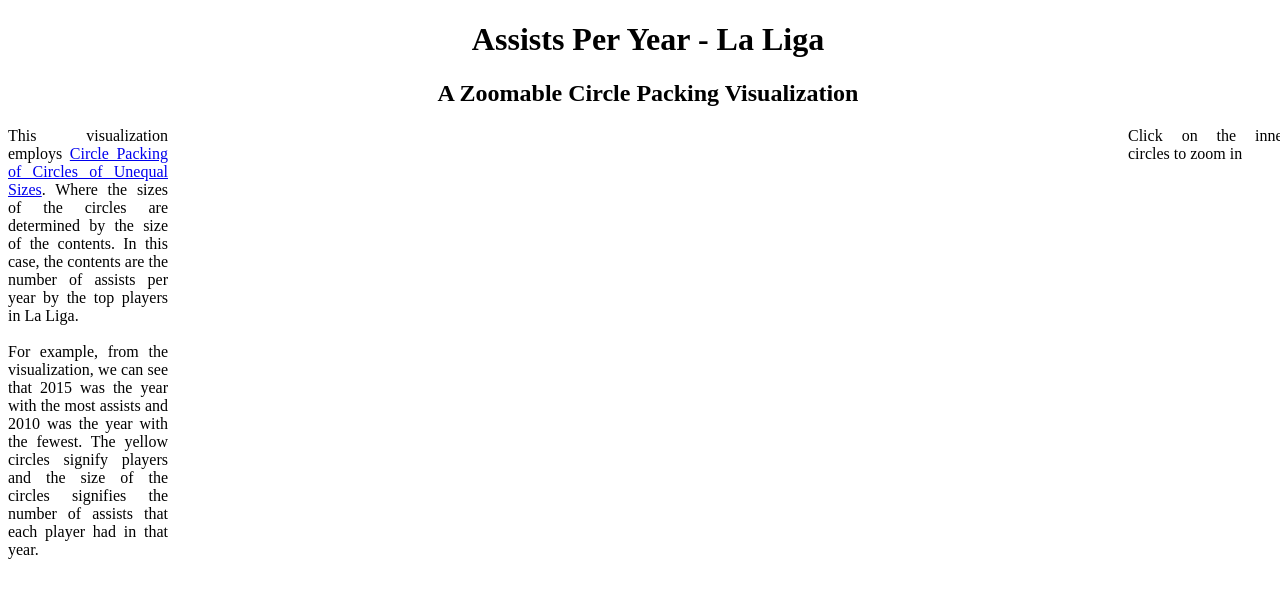
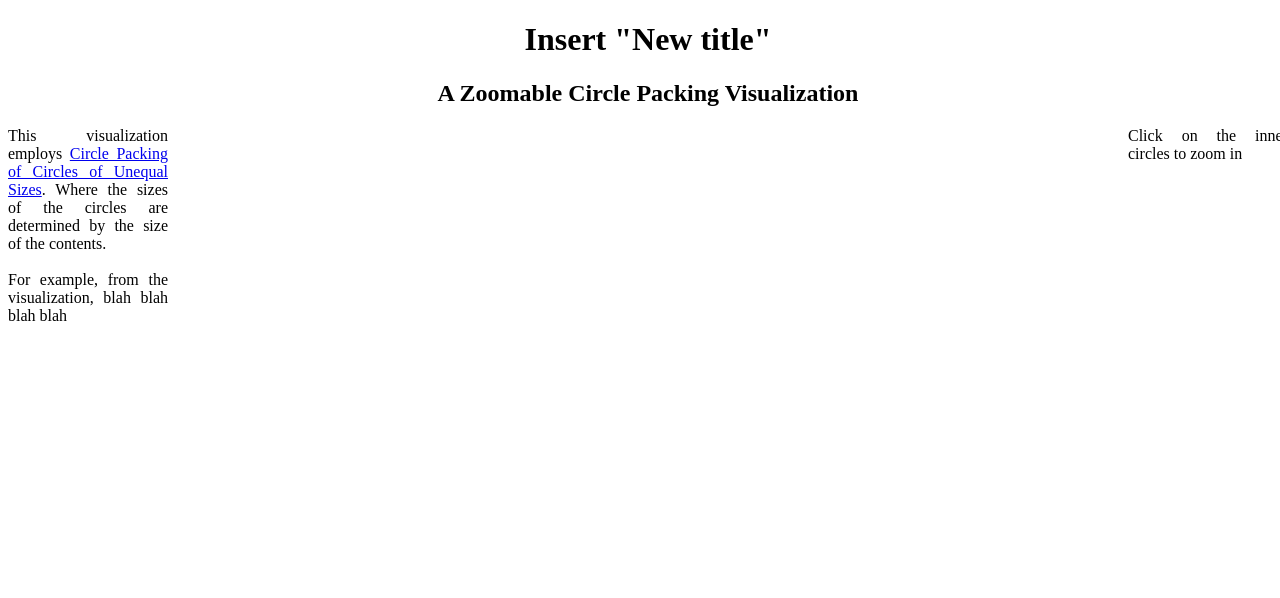
Before and after one commit to Ostruktur/API-lab, a plain HTML site: page MartinsFolder/Example 1/index.html in a window 1280 px wide. Drawn offline with nearby package versions, Linux system fonts and the light colour scheme; no server answers; a script that the page names is missing.

Commit message:
update ex1
update on comments and change of certain css-values

```diff
--- a/MartinsFolder/Example 1/index.html
+++ b/MartinsFolder/Example 1/index.html
@@ -11,12 +11,12 @@
 <script type="text/javascript" src="https://s3-us-west-2.amazonaws.com/s.cdpn.io/565729/underscore-min.js">
 </script>
 <script src="//d3js.org/d3.v3.min.js"></script>
-<h1> Assists Per Year - La Liga</h1>
+<h1> Insert "New title" </h1>
 <h2> A Zoomable Circle Packing Visualization</h2>
 <div id='container'>
-<div id='text1'>This visualization employs <a href="https://en.wikipedia.org/wiki/Circle_packing#Unequal_circles">Circle Packing of Circles of Unequal Sizes</a>. Where the sizes of the circles are determined by the size of the contents. In this case, the contents are the number of assists per year by the top players in La Liga.
+<div id='text1'>This visualization employs <a href="https://en.wikipedia.org/wiki/Circle_packing#Unequal_circles">Circle Packing of Circles of Unequal Sizes</a>. Where the sizes of the circles are determined by the size of the contents.
 <br>  <br>
-For example, from the visualization, we can see that 2015 was the year with the most assists and 2010 was the year with the fewest. The yellow circles signify players and the size of the circles signifies the number of assists that each player had in that year.
+For example, from the visualization, blah blah blah blah
   </div>
 <div id='chart'></div>
 <div id='text2'>Click on the inner circles to zoom in</div>
--- a/MartinsFolder/Example 1/style.css
+++ b/MartinsFolder/Example 1/style.css
@@ -44,7 +44,7 @@ body {
   }
 
   .node--leaf {
-    fill: yellow;
+    fill: rgb(6, 150, 37);
   }
 
   .label {
```
